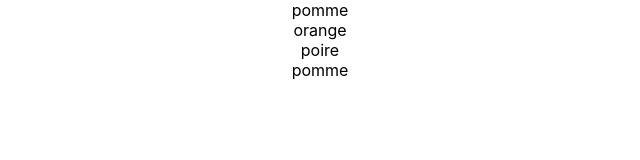
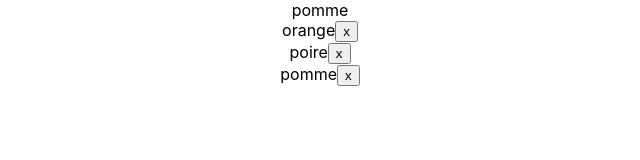
Before and after one commit to Bastos974/ListeFruits, a React (Create React App) app: page / in a window 1280 px wide. Shown: the top 160 px of the page, without its empty margins (320-960 px from the left). Built offline with nearby package versions, Linux system fonts and the light colour scheme.

Commit message:
🔥 posyion des bouton plus effacement

```diff
--- a/src/components/Learn.jsx
+++ b/src/components/Learn.jsx
@@ -6,9 +6,9 @@ export default function Learn() {
   const [fruits, setfruits] = useState(dataFruits);
 
   //comportement
-  console.log(fruits);
 
-  //Affichage
+<button></button>
+  //Affichage0
 
   //{fruits.map( (item) =>{<div>bingo</div>} )}
 
@@ -17,8 +17,9 @@ export default function Learn() {
       <div>{fruits[2].nom}</div>
 
       {fruits.map((item) => (
-        <div>{item.nom}</div>
+        <div key={item.id} >{item.nom}<button>x</button></div>
       ))}
+
     </div>
   );
 }
```
